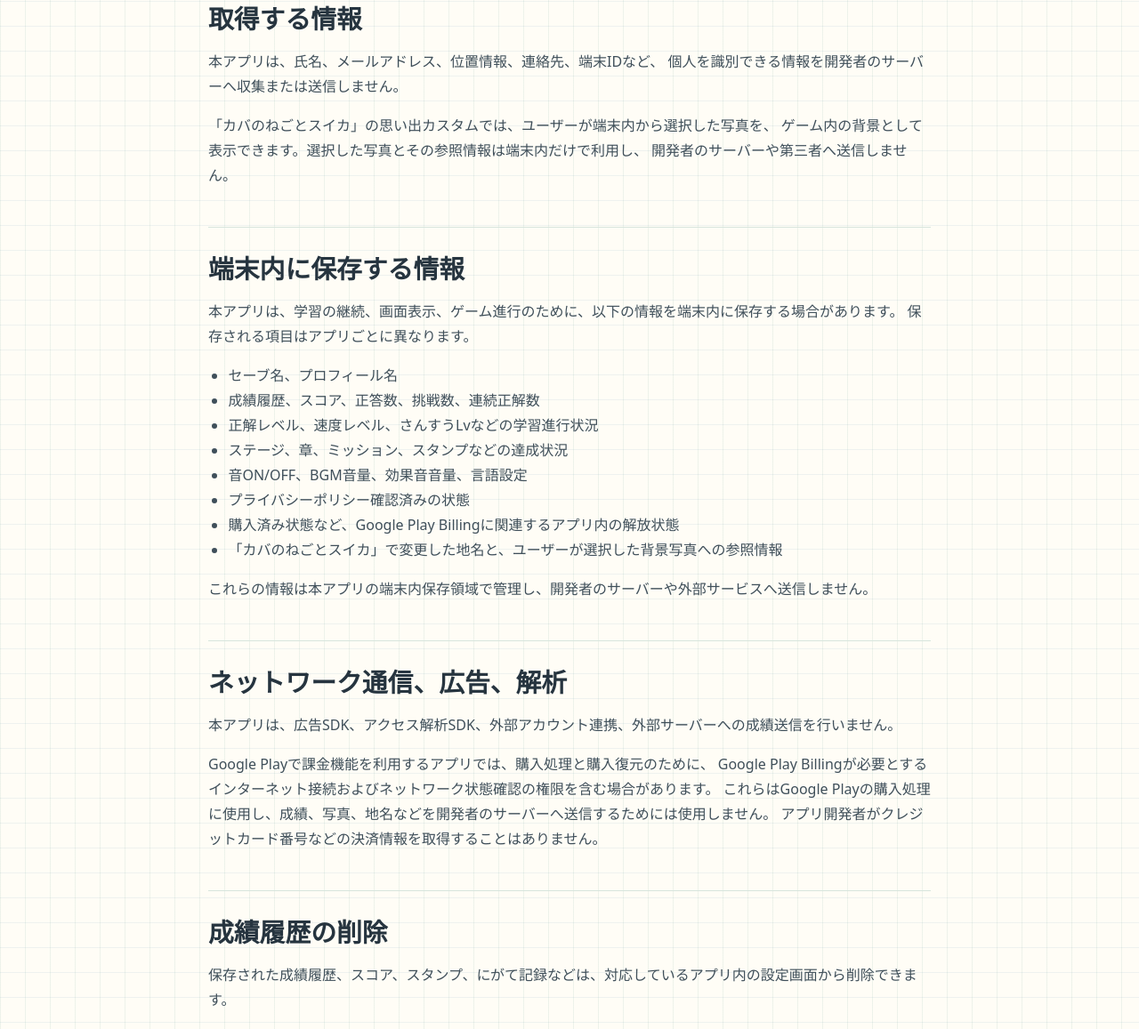
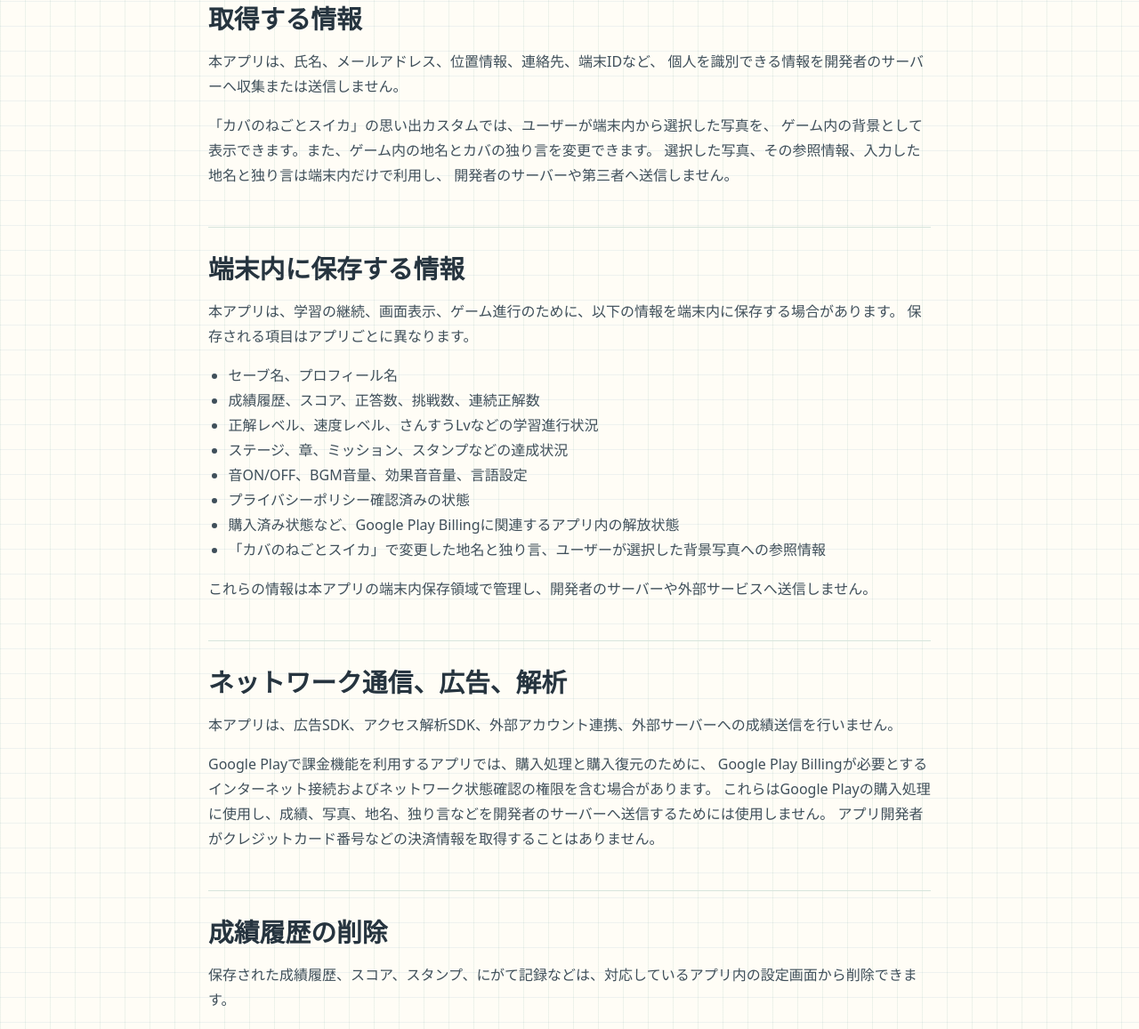
Before and after one commit to davow3/educraft-creators-site, a plain HTML site: page privacy.html in a window 1280 px wide. Shown: the part 754-1911 px from the top of the page at 89% size. Drawn offline with Linux system fonts and the light colour scheme.

Commit message:
Document Kaba dream line customization

```diff
--- a/privacy.html
+++ b/privacy.html
@@ -55,7 +55,8 @@
         </p>
         <p>
           「カバのねごとスイカ」の思い出カスタムでは、ユーザーが端末内から選択した写真を、
-          ゲーム内の背景として表示できます。選択した写真とその参照情報は端末内だけで利用し、
+          ゲーム内の背景として表示できます。また、ゲーム内の地名とカバの独り言を変更できます。
+          選択した写真、その参照情報、入力した地名と独り言は端末内だけで利用し、
           開発者のサーバーや第三者へ送信しません。
         </p>
       </section>
@@ -74,7 +75,7 @@
           <li>音ON/OFF、BGM音量、効果音音量、言語設定</li>
           <li>プライバシーポリシー確認済みの状態</li>
           <li>購入済み状態など、Google Play Billingに関連するアプリ内の解放状態</li>
-          <li>「カバのねごとスイカ」で変更した地名と、ユーザーが選択した背景写真への参照情報</li>
+          <li>「カバのねごとスイカ」で変更した地名と独り言、ユーザーが選択した背景写真への参照情報</li>
         </ul>
         <p>
           これらの情報は本アプリの端末内保存領域で管理し、開発者のサーバーや外部サービスへ送信しません。
@@ -89,7 +90,7 @@
         <p>
           Google Playで課金機能を利用するアプリでは、購入処理と購入復元のために、
           Google Play Billingが必要とするインターネット接続およびネットワーク状態確認の権限を含む場合があります。
-          これらはGoogle Playの購入処理に使用し、成績、写真、地名などを開発者のサーバーへ送信するためには使用しません。
+          これらはGoogle Playの購入処理に使用し、成績、写真、地名、独り言などを開発者のサーバーへ送信するためには使用しません。
           アプリ開発者がクレジットカード番号などの決済情報を取得することはありません。
         </p>
       </section>
```
Also changed, not shown: docs/site-change-log.md (+1 -0 lines), index.html (+1 -1 lines).
